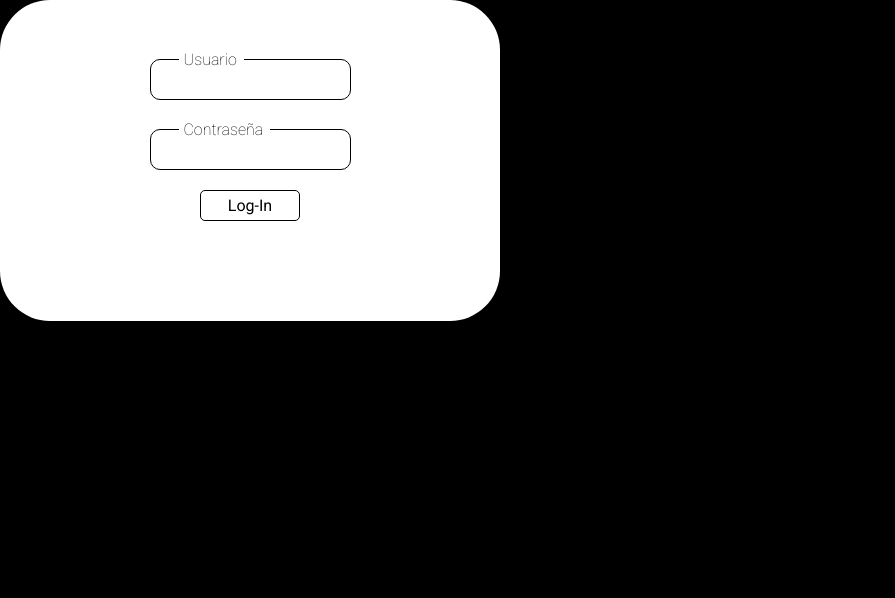
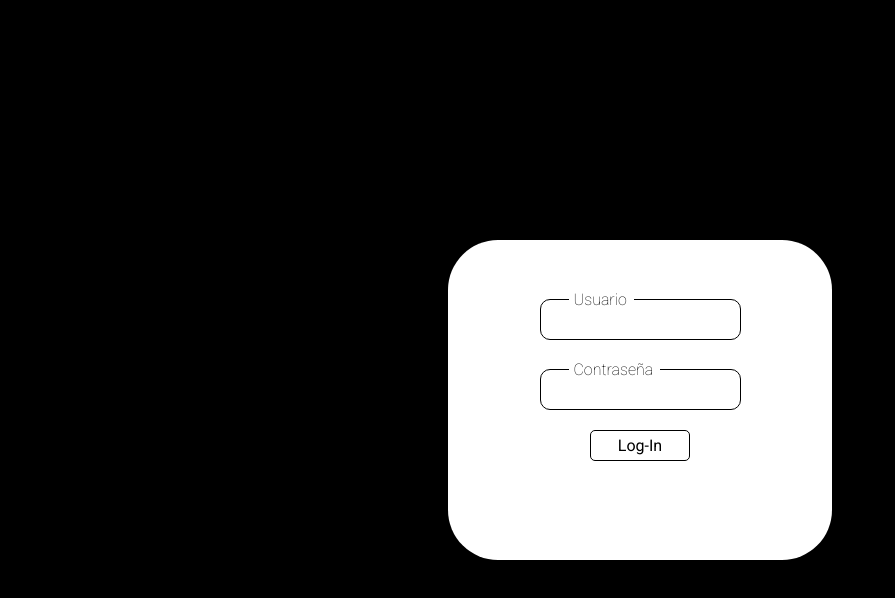
Before and after one commit to HyperloopUPV-H8/webpage, a React (Vite) app: page /dashboard in a window 1280 px wide. Shown: the top 598 px of the page, without its empty margins (0-895 px from the left). Built offline with nearby package versions, Linux system fonts and the light colour scheme.

Commit message:
Center login page

```diff
--- a/src/pages/DashboardPage/LoginPage/style.module.scss
+++ b/src/pages/DashboardPage/LoginPage/style.module.scss
@@ -8,6 +8,9 @@
     border-radius: 5rem;
     justify-content: center;
     align-items: center;
+    width: 30vw;
+    height: 40vh;
+    margin: 30vh 35vw;
 }
 
 .form {
```
